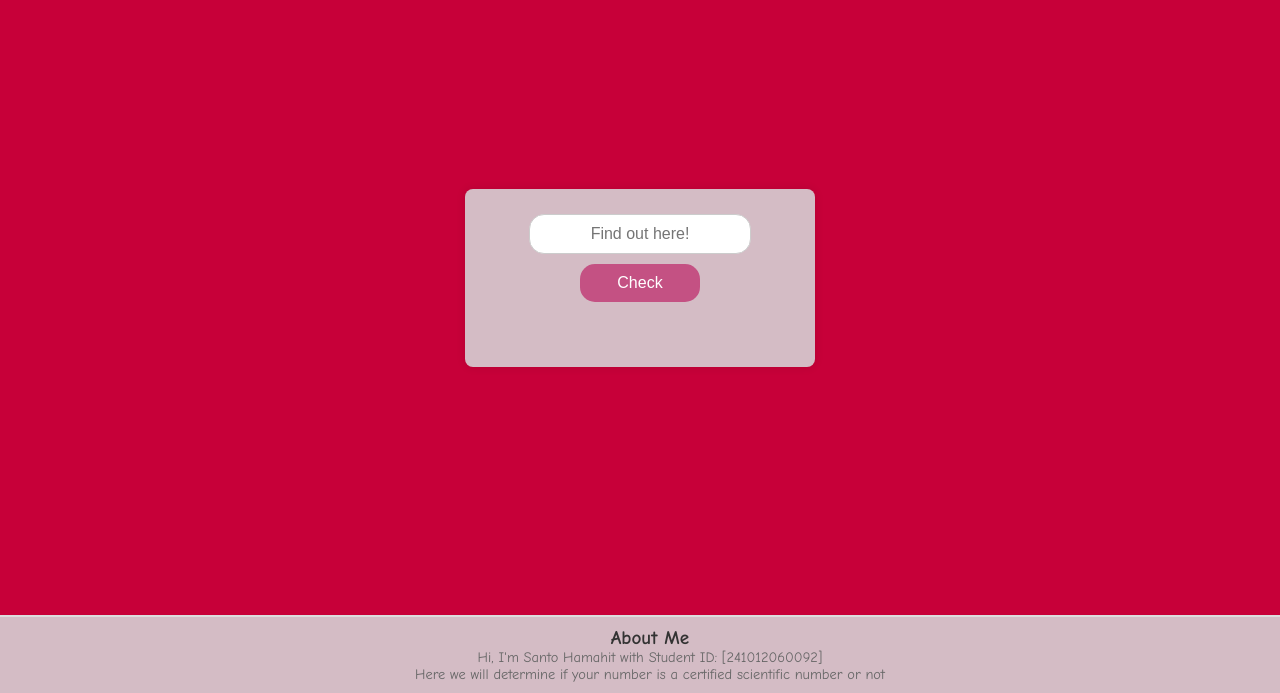
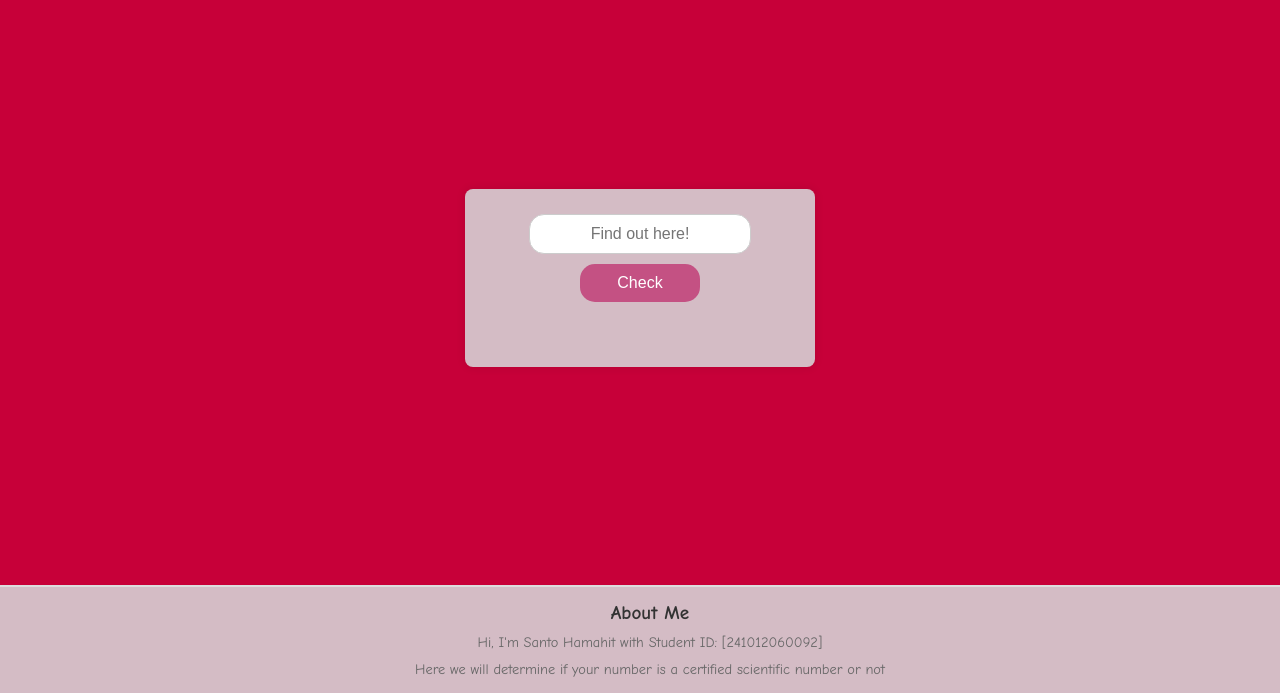
Before and after one commit to Santo0004/Scientific-Number-Website, a plain HTML site: page index.html in a window 1280 px wide. Shown: the part 107-800 px from the top of the page. Drawn offline with Linux system fonts and the light colour scheme.

Commit message:
Update styles.css

```diff
--- a/styles.css
+++ b/styles.css
@@ -78,24 +78,30 @@ button {
 #about {
     position: fixed;
     bottom: 0;
+    left: 0;
+    right: 0;
     width: 100%;
-    margin: 0;
+    margin: 0 auto;
     background-color: #d4bcc5;
     padding: 10px;
     text-align: center;
     border-top: 2px solid #ddd;
+    display: flex;
+    flex-direction: column;
+    align-items: center;
 }
 
 #about h2 {
     font-size: 1.2rem;
     color: #333;
-    margin: 0;
+    margin: 5px 0; /* Added slight margin */
 }
 
 #about p {
     font-size: 0.9rem;
     color: #666;
-    margin: 0;
+    margin: 5px 0; /* Added slight margin */
+    padding: 0 10px; /* Prevents edge-hugging */
 }
 
 
```
